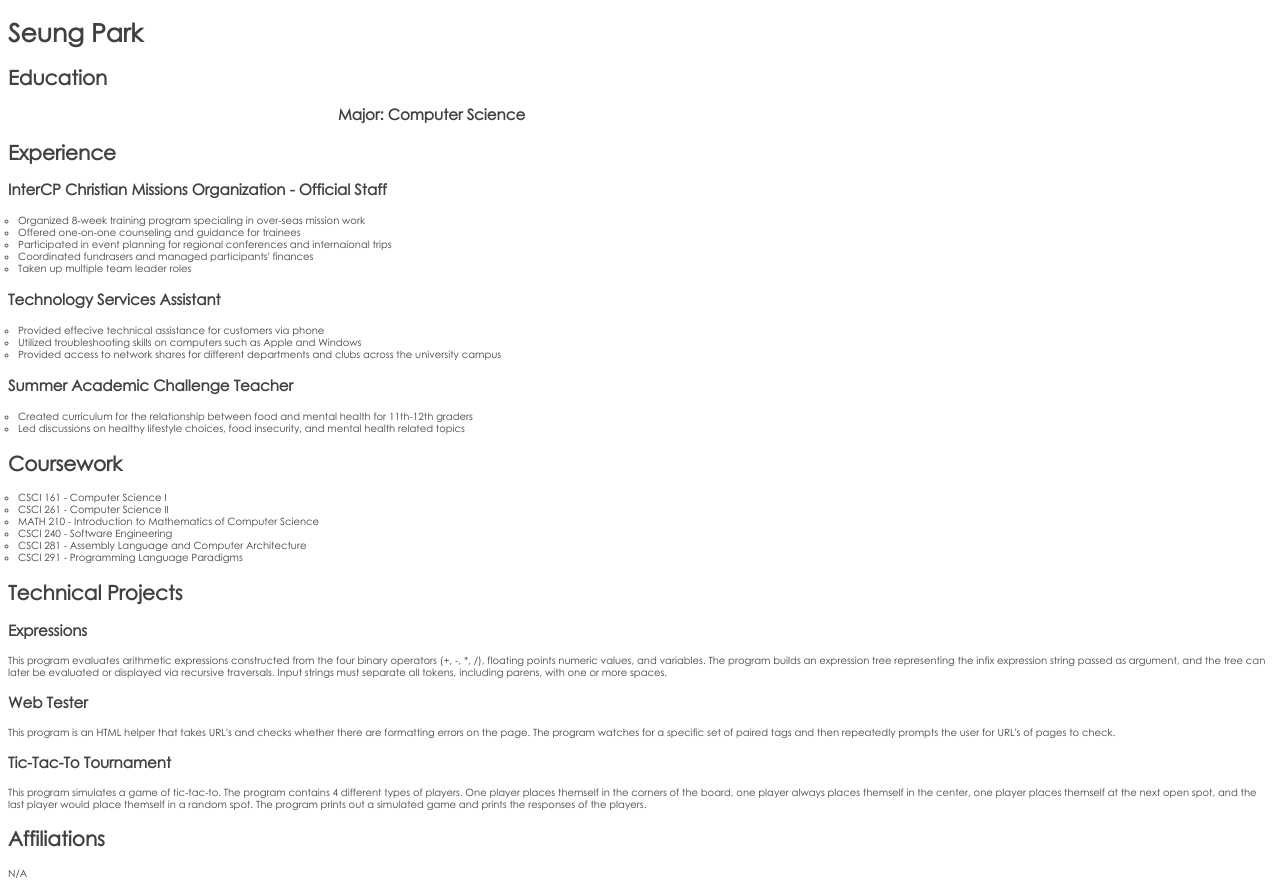
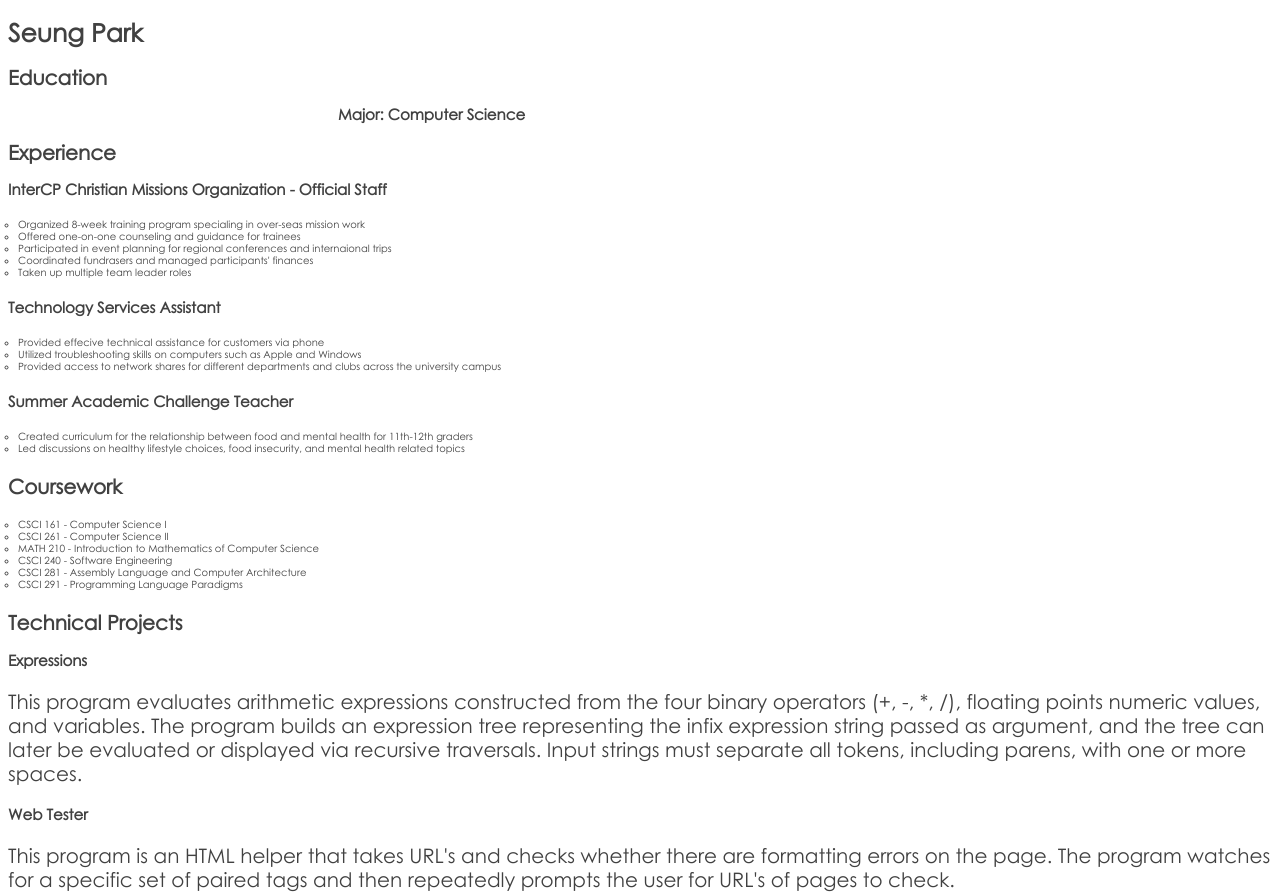
Before and after one commit to separk924/separk924.github.io, a plain HTML site: page resume.html in a window 1280 px wide. Shown: the top 894 px of the page. Drawn offline with Linux system fonts and the light colour scheme.

Commit message:
edited a bit more

```diff
--- a/default.css
+++ b/default.css
@@ -16,7 +16,7 @@ h3 {
 }
 p {
   font-family: "century-gothic";
-  font-size: 10px;
+  font-size: 20px;
 }
 img {
   border: 5px solid #555;
@@ -44,6 +44,7 @@ li {
   padding: 6px 8px 6px 16px;
   font-family: "bg-font";
   font-size: 75px;
+  justify-content: center;
   height: 100%; /* Full-height: remove this if you want "auto" height */
   width: 300px; /* Set the width of the sidebar */
   position: fixed; /* Fixed Sidebar (stay in place on scroll) */
```
